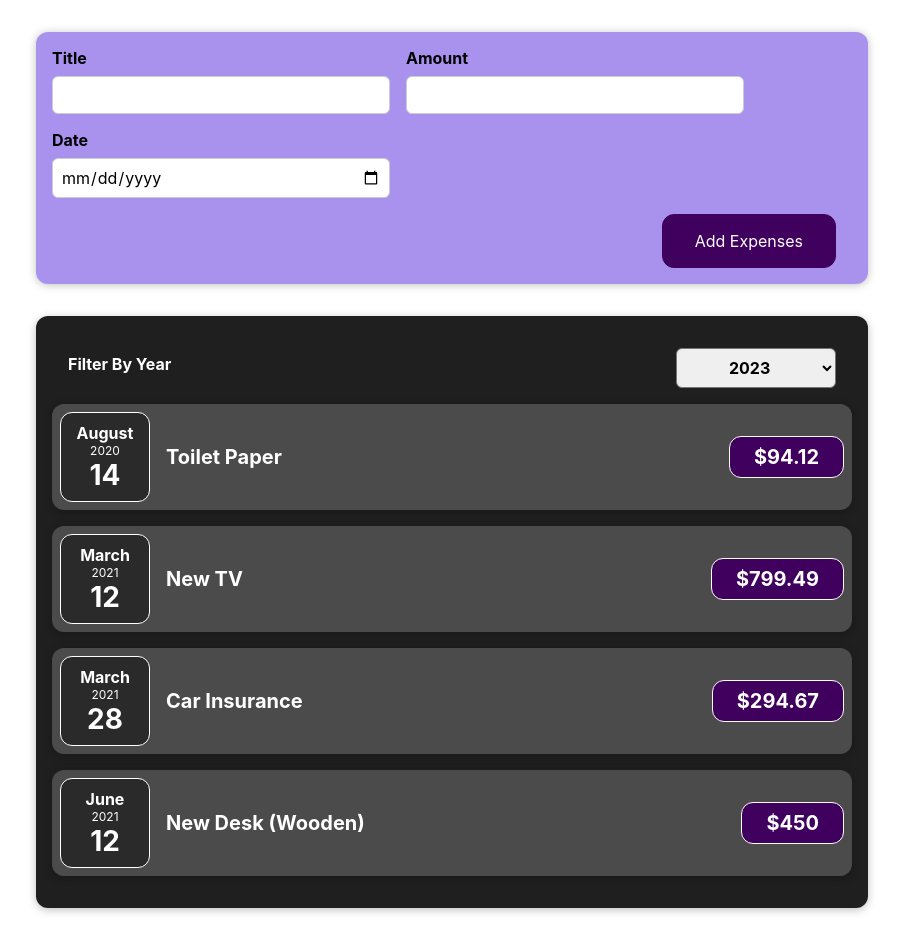
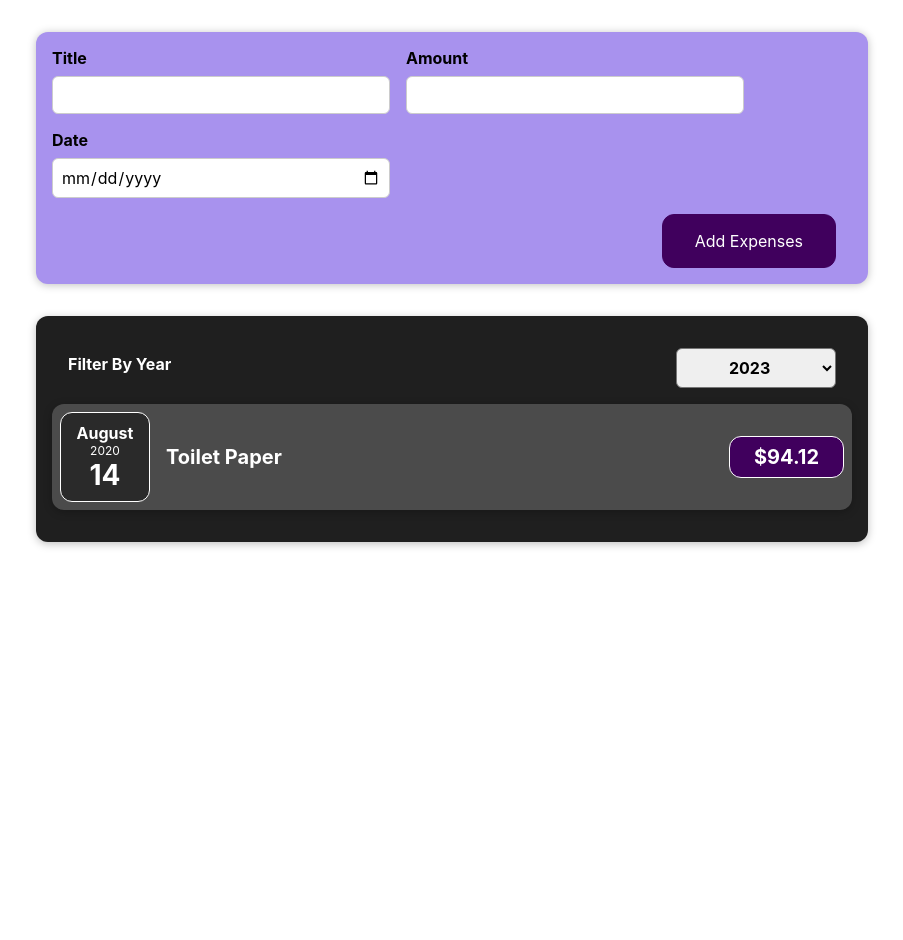
Before and after one commit to garimashingal/Projects, a React (Create React App) app in the folder React Projects/expense_list_app/: page / in a window 1280 px wide. Shown: the whole page, without its empty margins (188-1091 px from the left). After the commit the page ends 800 px from the top, so only its background shows below. Built offline with nearby package versions, Linux system fonts and the light colour scheme.

Commit message:
Added year Filter code

```diff
--- a/React Projects/expense_list_app/src/components/Expenses/Expenses.js
+++ b/React Projects/expense_list_app/src/components/Expenses/Expenses.js
@@ -5,7 +5,10 @@ import "./Expenses.css";
 import Card from "./Card";
 
 function Expenses(props) {
-  const [filterChange, setFilterChange] = React.useState("");
+  const [filterChange, setFilterChange] = React.useState("2020");
+  const newFilterExpense = props.expenses.filter((item) => {
+    return item.date.getFullYear().toString() === filterChange;
+  });
 
   function filterChangeHandler(filterValue) {
     setFilterChange(filterValue);
@@ -15,16 +18,14 @@ function Expenses(props) {
     <div>
       <Card className="expenses">
         <ExpensesFilter onFilterChange={filterChangeHandler} />
-        {props.expenses.map((expense) => {
-          return (
+        {newFilterExpense.map((expense) => (
           <ExpenseItem
             key={expense.id}
             title={expense.title}
             amount={expense.amount}
             date={expense.date}
           />
-          );
-        })}
+        ))}
       </Card>
     </div>
   );
```
Lines whose indentation alone changed are shown as unchanged.
